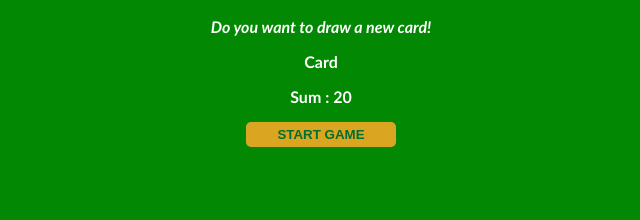
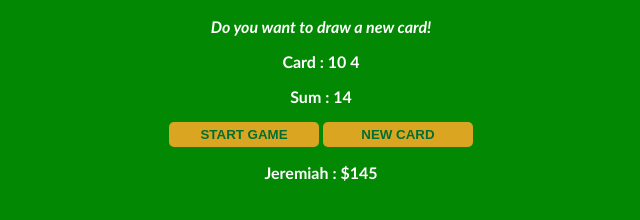
Before and after one commit to jeremyprodigy/Black-Jack-Game, a plain HTML site: page index.html in a window 1280 px wide. Both pictures are taken after a click on the button "START GAME". Shown: the part 52-272 px from the top of the page, without its empty margins (319-959 px from the left). Drawn offline with Linux system fonts and the light colour scheme.

Commit message:
cleaned version

```diff
--- a/index.html
+++ b/index.html
@@ -7,10 +7,13 @@
     <body>
         <h2>Black Jack</h2>
         <p id="message-el">Want to play a round</p>
-        <p>Card</p>
+        <p id="cards-el">Card : </p>
         <p id="sum-el">Sum : </p>
 
         <button onclick="startGame()">START GAME</button>
+        <button onclick="newCard()">NEW CARD</button>
+
+        <p id="player-el"></p>
 
         <script src='index.js'></script>
     </body>
--- a/index.js
+++ b/index.js
@@ -1,25 +1,74 @@
-let firstCard = 10
-let secondCard = 10
-let sum = firstCard + secondCard
+
+let cards = []
+let sum = 0;
 let hasBlackJack = false;
-let isAlive = true;
+let isAlive = false;
 let message = "";
 let messageEl = document.getElementById('message-el');
 let sumEl = document.getElementById('sum-el');
+let cardsEl = document.getElementById('cards-el');
+let player = {
+    name : 'Jeremiah',
+    chips : 145
+}
+
+let playerEl = document.getElementById('player-el')
+playerEl.textContent = player.name + " : $" + player.chips
+
+
+function getRandomCard() {
+    let randomNumber = Math.floor(Math.random() * 12) + 1;
+    if (randomNumber === 1) {
+        return 11;
+    } else if (randomNumber > 10) {
+        return 10;
+    } else {
+        return randomNumber;
+    }
+}
 
 function startGame() {
+    isAlive = true;
+    let firstCard = getRandomCard()
+    let secondCard = getRandomCard()
+    cards = [firstCard, secondCard]
+    sum = cards[0] + cards[1]
+    renderGame();
+}
+function renderGame() {
+    cardsEl.textContent = "Card : ";
+    for (let i = 0; i < cards.length; i++) {
+        cardsEl.textContent += cards[i] + " "
+    }
+
+    sumEl.textContent = `Sum : ${sum}`;
+
     if (sum <= 20) {
         message = "Do you want to draw a new card!";
     } else if (sum === 21) {
         message = "You got Black Jack";
         hasBlackJack = true;
     } else {
-        message = "You're outof the game!";
+        message = "You're out of the game!";
         isAlive = false
 
     }
 
     messageEl.textContent = message;
-    sumEl.textContent += sum
+
 
 }
+
+function newCard() {
+    if (isAlive === true && hasBlackJack === false) {
+        let card = getRandomCard();
+        sum += card;
+        cards.push(card)
+        renderGame();
+
+    }
+}
+
+
+
+console.log(cards);
```
